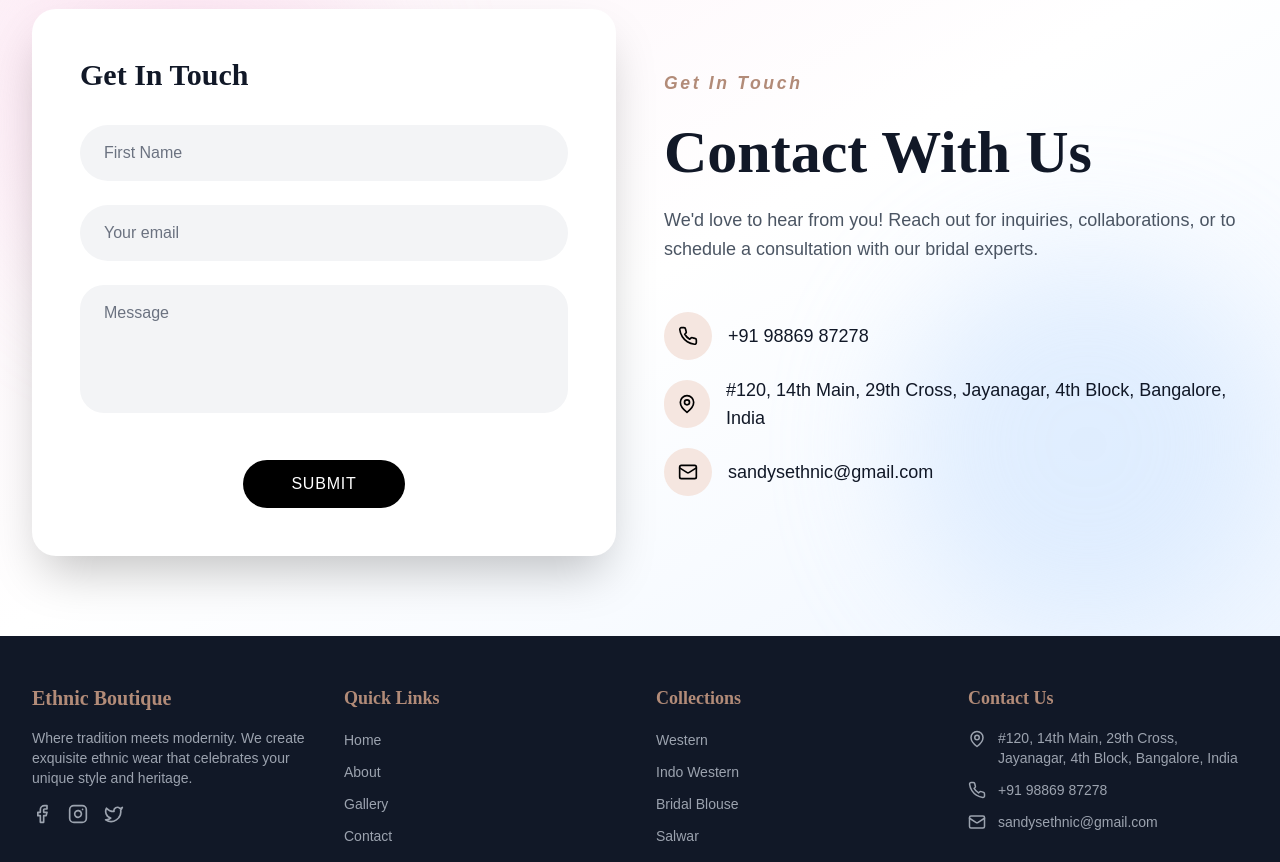
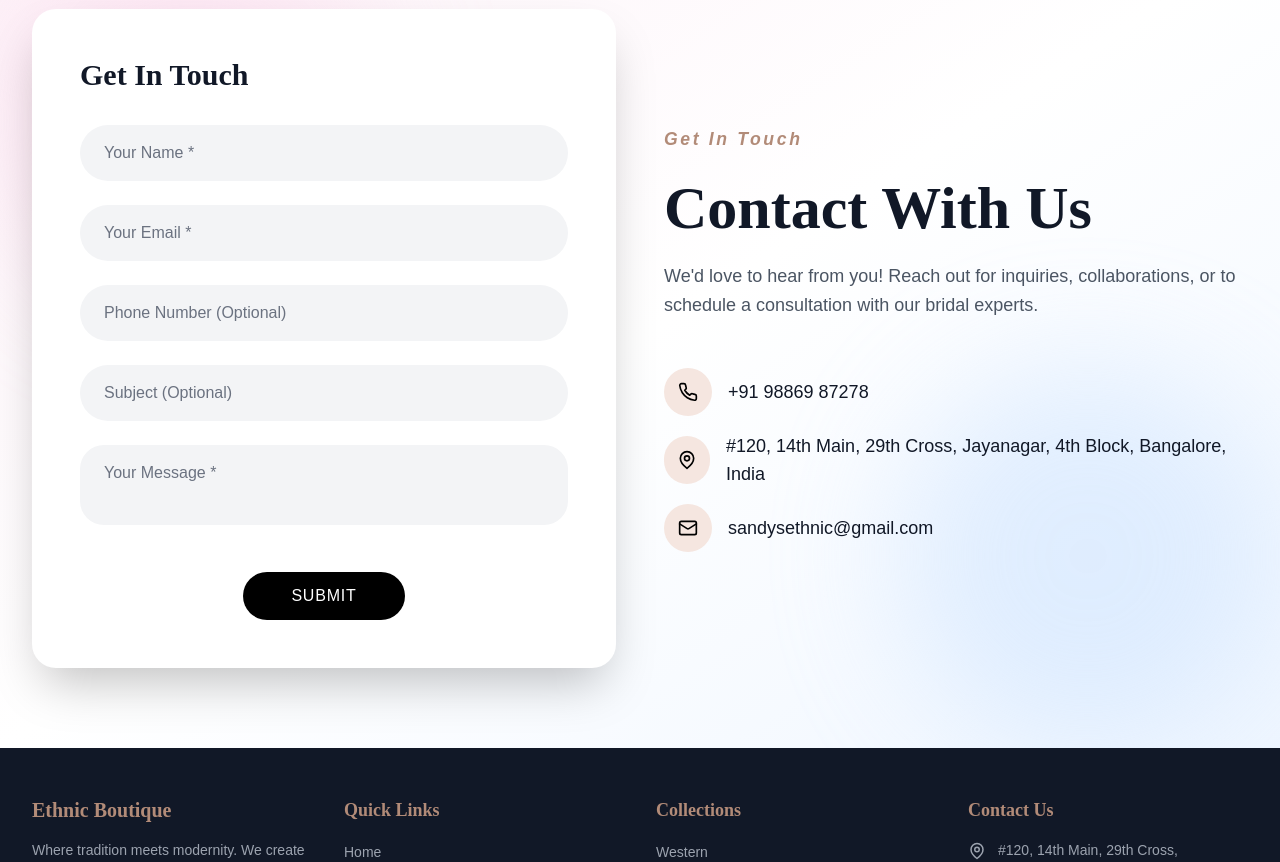
Before and after one commit to Sudhanandhini/ethnic-boutique, a React (Vite) app in the folder frontend/: page / in a window 1280 px wide. Shown: the part 7820-8682 px from the top of the page. Built offline with nearby package versions, Linux system fonts and the light colour scheme; a web font is replaced by a local one.

Commit message:
home email

```diff
--- a/frontend/src/pages/Home.jsx
+++ b/frontend/src/pages/Home.jsx
@@ -2,7 +2,6 @@ import { motion } from 'framer-motion'
 import { Link } from 'react-router-dom'
 import { Sparkles, Heart, Shield, Award, ArrowRight, Star, Phone, Mail, MapPin } from 'lucide-react'
 import { useState, useEffect } from 'react'
-import emailjs from '@emailjs/browser'
 import pink from '../assets/pink.jpg'
 import blue from "../assets/royal.jpg"
 import black from "../assets/1_b.jpg"
@@ -39,10 +38,11 @@ const Home = () => {
   const [form, setForm] = useState({
     name: "",
     email: "",
+    phone: "",
+    subject: "",
     message: "",
   });
   const [errors, setErrors] = useState({});
-  const [submittedData, setSubmittedData] = useState(null);
   const [showToast, setShowToast] = useState(false);
   const [toastMessage, setToastMessage] = useState("");
   const [toastType, setToastType] = useState("success");
@@ -73,32 +73,41 @@ const Home = () => {
     setIsSubmitting(true);
 
     try {
-      const serviceId = 'YOUR_SERVICE_ID';
-      const templateId = 'YOUR_TEMPLATE_ID';
-      const publicKey = 'YOUR_PUBLIC_KEY';
+      const response = await fetch('http://localhost:5000/api/contact', {
+        method: 'POST',
+        headers: {
+          'Content-Type': 'application/json',
+        },
+        body: JSON.stringify({
+          name: form.name,
+          email: form.email,
+          phone: form.phone || '',
+          subject: form.subject || 'Contact from Home Page',
+          message: form.message,
+        }),
+      });
 
-      const templateParams = {
-        from_name: form.name,
-        from_email: form.email,
-        message: form.message,
-        to_email: 'support@sunsys.in'
-      };
+      const data = await response.json();
 
-      await emailjs.send(serviceId, templateId, templateParams, publicKey);
+      if (response.ok) {
+        setToastMessage("Thank you for contacting us! We will get back to you soon.");
+        setToastType("success");
+        setShowToast(true);
+        setForm({ name: "", email: "", phone: "", subject: "", message: "" });
 
-      setSubmittedData({ ...form, submittedAt: new Date().toLocaleString() });
-      setToastMessage("Message sent successfully!");
-      setToastType("success");
-      setShowToast(true);
-      setForm({ name: "", email: "", message: "" });
-
-      setTimeout(() => setShowToast(false), 3000);
+        setTimeout(() => setShowToast(false), 5000);
+      } else {
+        setToastMessage(data.message || "Something went wrong. Please try again.");
+        setToastType("error");
+        setShowToast(true);
+        setTimeout(() => setShowToast(false), 5000);
+      }
     } catch (error) {
-      console.error('EmailJS Error:', error);
-      setToastMessage("Failed to send message. Please try again.");
+      console.error('Error:', error);
+      setToastMessage("Failed to send message. Please try again later.");
       setToastType("error");
       setShowToast(true);
-      setTimeout(() => setShowToast(false), 3000);
+      setTimeout(() => setShowToast(false), 5000);
     } finally {
       setIsSubmitting(false);
     }
@@ -764,7 +773,7 @@ const Home = () => {
         </div>
       </section>
 
-      {/* CORRECTED Testimonials Section */}
+      {/* Testimonials Section */}
       <section className="py-24 bg-gradient-to-br from-pink-50 via-white to-purple-50">
         <div className="max-w-7xl mx-auto px-4 sm:px-6 lg:px-8">
           <motion.div
@@ -803,7 +812,7 @@ const Home = () => {
               <motion.div
                 animate={{ x: `-${currentSlide * 100}%` }}
                 transition={{ type: 'spring', stiffness: 300, damping: 30 }}
-                className="flex  p-4 "
+                className="flex p-4"
               >
                 {Array.from({ length: totalSlides }).map((_, slideIndex) => (
                   <div
@@ -833,11 +842,6 @@ const Home = () => {
 
                           {/* User Info */}
                           <div className="flex items-center gap-4 pt-4 border-t border-gray-100">
-                            {/* <img
-                              src={testimonial.image}
-                              alt={testimonial.name}
-                              className="w-16 h-16 rounded-full object-cover shadow-md"
-                            /> */}
                             <div>
                               <p className="font-bold text-gray-900 text-lg">
                                 {testimonial.name}
@@ -933,8 +937,8 @@ const Home = () => {
                     value={form.name}
                     onChange={handleChange}
                     disabled={isSubmitting}
-                    className="w-full bg-gray-100 border-0 rounded-full px-6 py-4 focus:outline-none focus:ring-2 focus:ring-pink-400 placeholder-gray-500 disabled:opacity-50"
-                    placeholder="First Name"
+                    className="w-full bg-gray-100 border-0 rounded-full px-6 py-4 focus:outline-none focus:ring-2 focus:ring-secondary placeholder-gray-500 disabled:opacity-50"
+                    placeholder="Your Name *"
                   />
                   {errors.name && <p className="text-red-500 text-sm mt-2 ml-4">{errors.name}</p>}
                 </div>
@@ -946,10 +950,34 @@ const Home = () => {
                     value={form.email}
                     onChange={handleChange}
                     disabled={isSubmitting}
-                    className="w-full bg-gray-100 border-0 rounded-full px-6 py-4 focus:outline-none focus:ring-2 focus:ring-pink-400 placeholder-gray-500 disabled:opacity-50"
-                    placeholder="Your email"
+                    className="w-full bg-gray-100 border-0 rounded-full px-6 py-4 focus:outline-none focus:ring-2 focus:ring-secondary placeholder-gray-500 disabled:opacity-50"
+                    placeholder="Your Email *"
                   />
                   {errors.email && <p className="text-red-500 text-sm mt-2 ml-4">{errors.email}</p>}
+                </div>
+
+                <div>
+                  <input
+                    type="tel"
+                    name="phone"
+                    value={form.phone}
+                    onChange={handleChange}
+                    disabled={isSubmitting}
+                    className="w-full bg-gray-100 border-0 rounded-full px-6 py-4 focus:outline-none focus:ring-2 focus:ring-secondary placeholder-gray-500 disabled:opacity-50"
+                    placeholder="Phone Number (Optional)"
+                  />
+                </div>
+
+                <div>
+                  <input
+                    type="text"
+                    name="subject"
+                    value={form.subject}
+                    onChange={handleChange}
+                    disabled={isSubmitting}
+                    className="w-full bg-gray-100 border-0 rounded-full px-6 py-4 focus:outline-none focus:ring-2 focus:ring-secondary placeholder-gray-500 disabled:opacity-50"
+                    placeholder="Subject (Optional)"
+                  />
                 </div>
 
                 <div>
@@ -958,9 +986,9 @@ const Home = () => {
                     value={form.message}
                     onChange={handleChange}
                     disabled={isSubmitting}
-                    rows="4"
-                    className="w-full bg-gray-100 border-0 rounded-3xl px-6 py-4 focus:outline-none focus:ring-2 focus:ring-pink-400 placeholder-gray-500 resize-none disabled:opacity-50"
-                    placeholder="Message"
+                    rows="2"
+                    className="w-full bg-gray-100 border-0 rounded-3xl px-6 py-4 focus:outline-none focus:ring-2 focus:ring-secondary placeholder-gray-500 resize-none disabled:opacity-50"
+                    placeholder="Your Message *"
                   />
                   {errors.message && <p className="text-red-500 text-sm mt-2 ml-4">{errors.message}</p>}
                 </div>
@@ -969,9 +997,16 @@ const Home = () => {
                   <button
                     type="submit"
                     disabled={isSubmitting}
-                    className="bg-black text-white px-12 py-3 rounded-full hover:bg-gray-800 transition-all font-medium uppercase tracking-wider disabled:opacity-50 disabled:cursor-not-allowed"
+                    className="bg-black text-white px-12 py-3 rounded-full hover:bg-gray-800 transition-all font-medium uppercase tracking-wider disabled:opacity-50 disabled:cursor-not-allowed flex items-center gap-2"
                   >
-                    {isSubmitting ? 'Sending...' : 'Submit'}
+                    {isSubmitting ? (
+                      <>
+                        <div className="w-5 h-5 border-2 border-white border-t-transparent rounded-full animate-spin"></div>
+                        Sending...
+                      </>
+                    ) : (
+                      'Submit'
+                    )}
                   </button>
                 </div>
               </form>
@@ -1035,33 +1070,29 @@ const Home = () => {
           </div>
         </div>
 
+        {/* Toast Notification */}
         {showToast && (
           <motion.div
-            initial={{ opacity: 0, y: 20 }}
-            animate={{ opacity: 1, y: 0 }}
-            exit={{ opacity: 0 }}
-            className={`fixed bottom-8 right-8 ${toastType === 'success' ? 'bg-green-600' : 'bg-red-600'
-              } text-white px-6 py-3 rounded-full shadow-lg z-50`}
+            initial={{ opacity: 0, y: 50, scale: 0.3 }}
+            animate={{ opacity: 1, y: 0, scale: 1 }}
+            exit={{ opacity: 0, scale: 0.5 }}
+            transition={{ type: "spring", stiffness: 300, damping: 20 }}
+            className={`fixed bottom-8 right-8 ${toastType === 'success'
+                ? 'bg-green-600'
+                : 'bg-red-600'
+              } text-white px-6 py-4 rounded-2xl shadow-2xl z-50 flex items-center gap-3`}
           >
-            {toastMessage}
+            {toastType === 'success' ? (
+              <svg className="w-6 h-6" fill="none" stroke="currentColor" viewBox="0 0 24 24">
+                <path strokeLinecap="round" strokeLinejoin="round" strokeWidth={2} d="M5 13l4 4L19 7" />
+              </svg>
+            ) : (
+              <svg className="w-6 h-6" fill="none" stroke="currentColor" viewBox="0 0 24 24">
+                <path strokeLinecap="round" strokeLinejoin="round" strokeWidth={2} d="M6 18L18 6M6 6l12 12" />
+              </svg>
+            )}
+            <span className="font-medium">{toastMessage}</span>
           </motion.div>
-        )}
-
-        {submittedData && (
-          <div className="max-w-7xl mx-auto px-4 sm:px-6 lg:px-8 mt-12">
-            <div className="bg-white p-6 rounded-2xl border border-gray-200 shadow-md">
-              <h3 className="text-lg font-semibold mb-4">Message Sent Successfully!</h3>
-              <p><strong>Name:</strong> {submittedData.name}</p>
-              <p><strong>Email:</strong> {submittedData.email}</p>
-              <p><strong>Message:</strong> {submittedData.message}</p>
-              <p className="text-sm text-gray-500 mt-2">
-                Submitted at: {submittedData.submittedAt}
-              </p>
-              <p className="text-sm text-green-600 mt-2">
-                ✓ Email sent to support@sunsys.in
-              </p>
-            </div>
-          </div>
         )}
       </section>
     </div>
```
Also changed, not shown: 1 other file (tests, documents, lock files or other folders).
